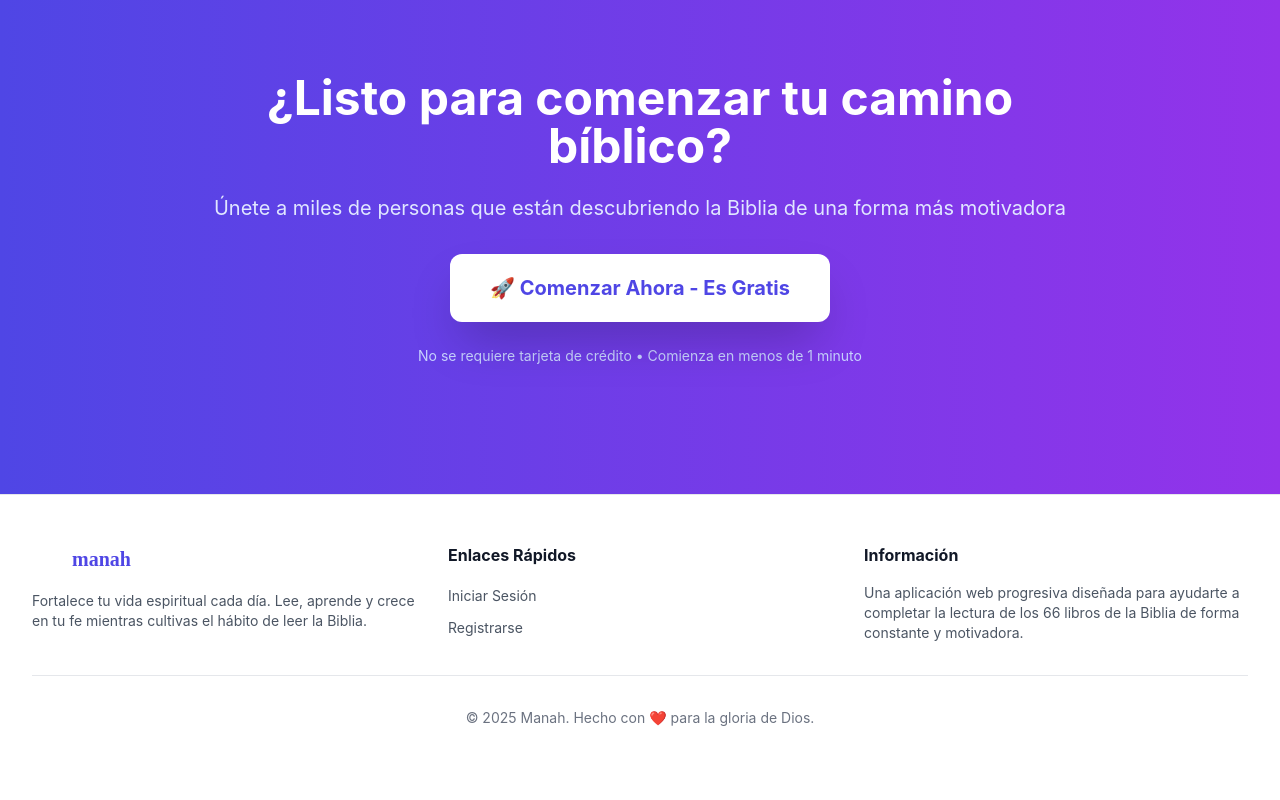
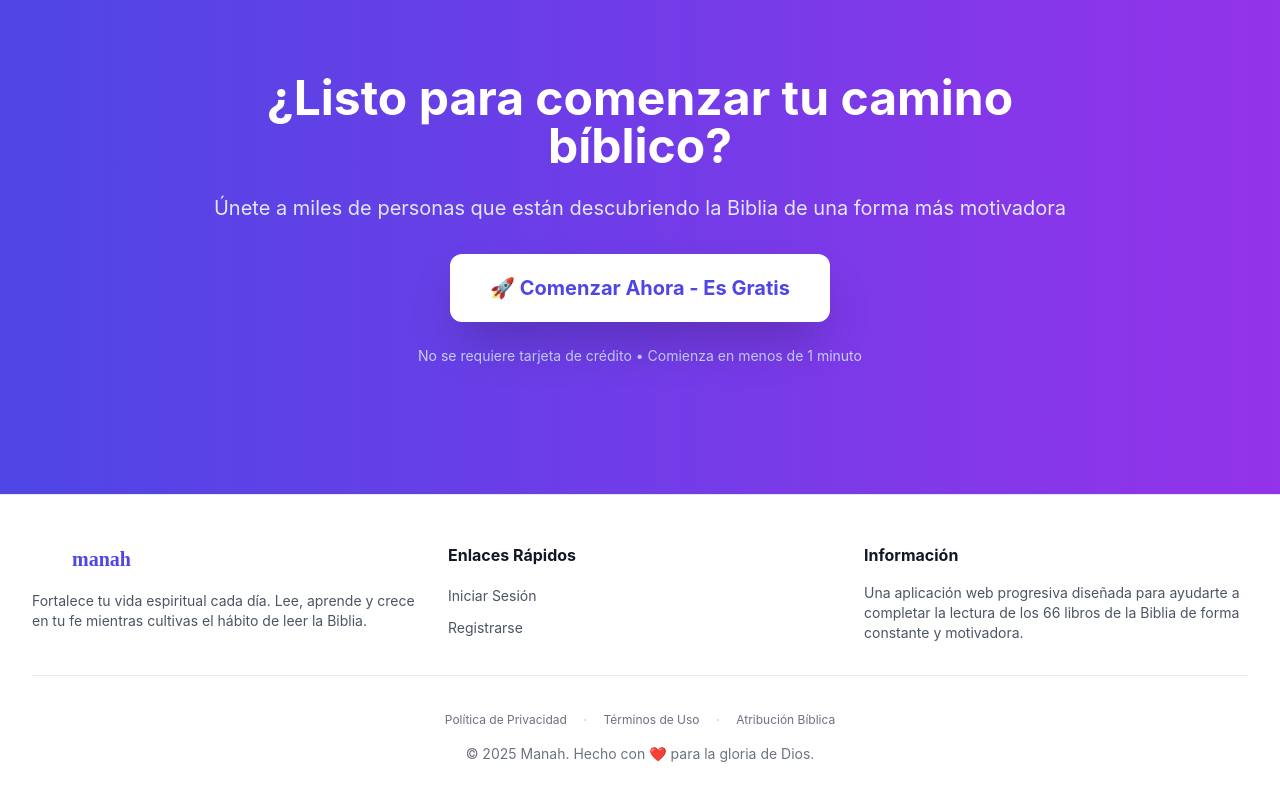
Before and after one commit to jeirison47/appbible, a React (Vite) app in the folder frontend/: page / in a window 1280 px wide. Shown: the part 3390-4190 px from the top of the page. Before the commit the page ends 4166 px from the top, so only its background shows below. Built offline with nearby package versions, Linux system fonts and the light colour scheme; no server answers; a web font is replaced by a local one.

Commit message:
feat: agregar enlaces legales en footer de landing

```diff
--- a/frontend/src/pages/LandingPage.tsx
+++ b/frontend/src/pages/LandingPage.tsx
@@ -630,7 +630,20 @@ export default function LandingPage() {
             </div>
           </div>
 
-          <div className="border-t border-gray-200 dark:border-gray-800 mt-8 pt-8 text-center">
+          <div className="border-t border-gray-200 dark:border-gray-800 mt-8 pt-8 text-center space-y-3">
+            <div className="flex items-center justify-center gap-4 flex-wrap">
+              <Link to="/legal" className="text-xs text-gray-500 dark:text-gray-400 hover:text-indigo-600 dark:hover:text-indigo-400 transition">
+                Política de Privacidad
+              </Link>
+              <span className="text-gray-300 dark:text-gray-600">·</span>
+              <Link to="/legal" className="text-xs text-gray-500 dark:text-gray-400 hover:text-indigo-600 dark:hover:text-indigo-400 transition">
+                Términos de Uso
+              </Link>
+              <span className="text-gray-300 dark:text-gray-600">·</span>
+              <Link to="/legal" className="text-xs text-gray-500 dark:text-gray-400 hover:text-indigo-600 dark:hover:text-indigo-400 transition">
+                Atribución Bíblica
+              </Link>
+            </div>
             <p className="text-gray-500 dark:text-gray-400 text-sm">
               © {new Date().getFullYear()} Manah. Hecho con ❤️ para la gloria de Dios.
             </p>
```
